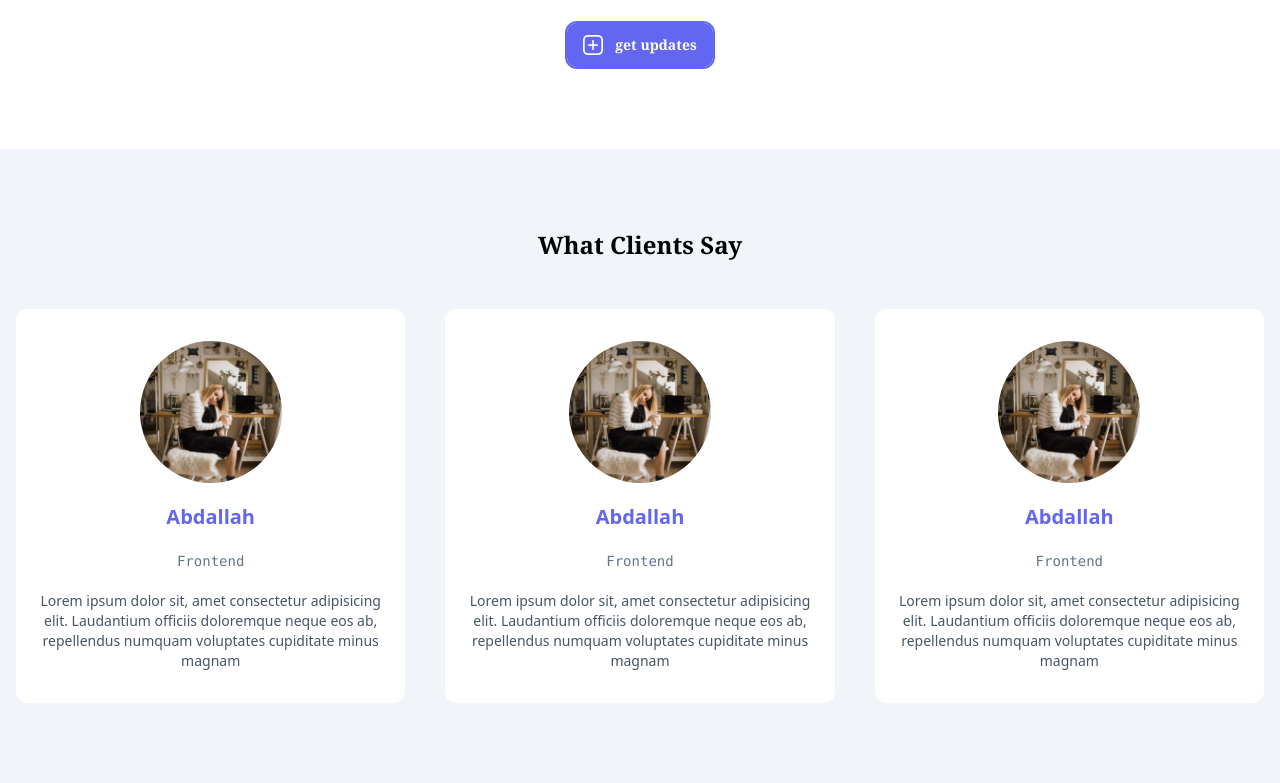
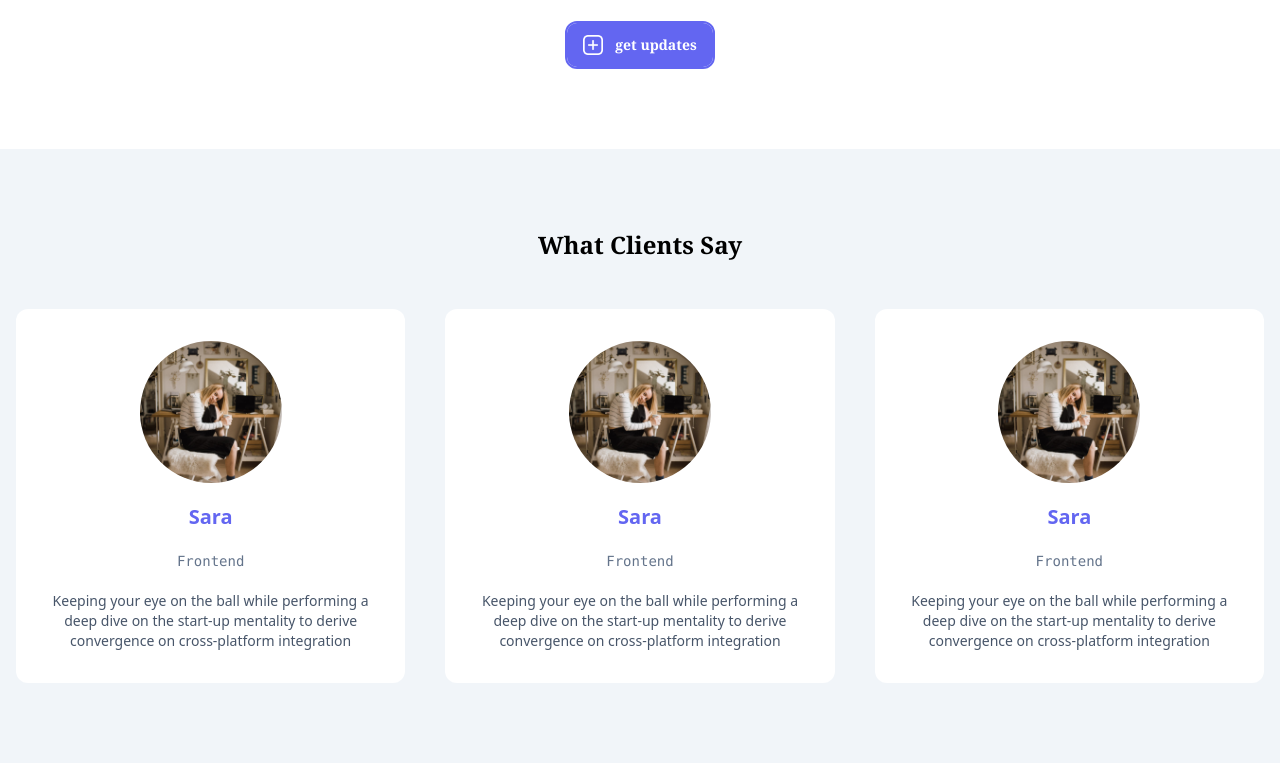
Before and after one commit to Abdallah-Sala7/hilton, a website: page index.html in a window 1280 px wide. Shown: the part 1615-2398 px from the top of the page. Drawn offline with Linux system fonts and the light colour scheme.

Commit message:
update name

```diff
--- a/index.html
+++ b/index.html
@@ -6,7 +6,7 @@
     <meta name="viewport" content="width=device-width, initial-scale=1.0">
 
     <title>
-      Abdalah
+      hilton
     </title>
 
     <link rel="stylesheet" href="assets/css/output.css">
@@ -293,7 +293,7 @@
             </div>
 
             <h2 class="text-indigo-500 mb-5 font-semibold text-xl capitalize transition-colors group-hover:text-white">
-              abdallah
+              sara
             </h2>
 
             <span class="text-sm text-slate-500 font-mono capitalize transition-colors group-hover:text-slate-100">
@@ -301,7 +301,7 @@
             </span>
 
             <p class="mt-5 text-sm text-center text-slate-600 transition-colors group-hover:text-slate-50">
-              Lorem ipsum dolor sit, amet consectetur adipisicing elit. Laudantium officiis doloremque neque eos ab, repellendus numquam voluptates cupiditate minus magnam
+              Keeping your eye on the ball while performing a deep dive on the start-up mentality to derive convergence on cross-platform integration
             </p>
           </a>
 
@@ -315,7 +315,7 @@
             </div>
 
             <h2 class="text-indigo-500 mb-5 font-semibold text-xl capitalize transition-colors group-hover:text-white">
-              abdallah
+              sara
             </h2>
 
             <span class="text-sm text-slate-500 font-mono capitalize transition-colors group-hover:text-slate-100">
@@ -323,7 +323,7 @@
             </span>
 
             <p class="mt-5 text-sm text-center text-slate-600 transition-colors group-hover:text-slate-50">
-              Lorem ipsum dolor sit, amet consectetur adipisicing elit. Laudantium officiis doloremque neque eos ab, repellendus numquam voluptates cupiditate minus magnam
+              Keeping your eye on the ball while performing a deep dive on the start-up mentality to derive convergence on cross-platform integration
             </p>
           </a>
 
@@ -337,7 +337,7 @@
             </div>
 
             <h2 class="text-indigo-500 mb-5 font-semibold text-xl capitalize transition-colors group-hover:text-white">
-              abdallah
+              sara
             </h2>
 
             <span class="text-sm text-slate-500 font-mono capitalize transition-colors group-hover:text-slate-100">
@@ -345,7 +345,7 @@
             </span>
 
             <p class="mt-5 text-sm text-center text-slate-600 transition-colors group-hover:text-slate-50">
-              Lorem ipsum dolor sit, amet consectetur adipisicing elit. Laudantium officiis doloremque neque eos ab, repellendus numquam voluptates cupiditate minus magnam
+              Keeping your eye on the ball while performing a deep dive on the start-up mentality to derive convergence on cross-platform integration
             </p>
           </a>
         </div>
```
Also changed, not shown: assets/css/output.css.
